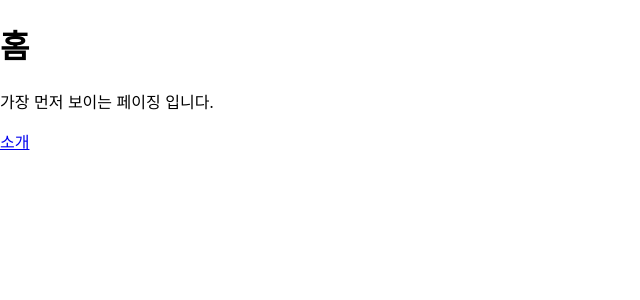
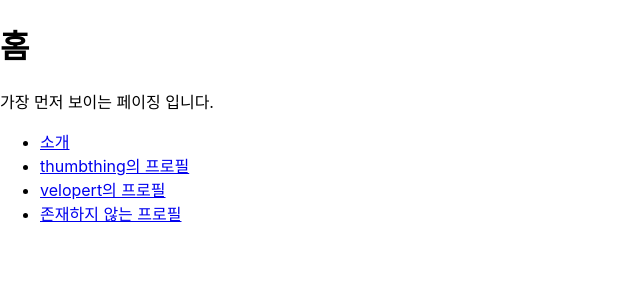
Before and after one commit to thumbthing/react-SPA-router, a React (Create React App) app: page / in a window 1280 px wide. Shown: the top 300 px of the page, without its empty margins (0-640 px from the left). Built offline with nearby package versions, Linux system fonts and the light colour scheme.

Commit message:
feat: App.js (ul, li , Link (url 추가))

```diff
--- a/src/App.js
+++ b/src/App.js
@@ -1,12 +1,14 @@
 import { Route, Routes } from "react-router-dom";
 import About from "./pages/About";
 import Home from "./pages/Home";
+import Profile from "./pages/Profile";
 
 const App = () => {
   return (
     <Routes>
       <Route path="/" element={<Home />} />
       <Route path="/about" element={<About />} />
+      <Route path="/profiles/:username" element={<Profile />} />
     </Routes>
   );
 };
--- a/src/pages/Home.js
+++ b/src/pages/Home.js
@@ -5,7 +5,20 @@ const Home = () => {
     <div>
       <h1>홈</h1>
       <p>가장 먼저 보이는 페이징 입니다.</p>
-      <Link to="/about">소개</Link>
+      <ul>
+        <li>
+          <Link to="/about">소개</Link>
+        </li>
+        <li>
+          <Link to="/profiles/thumbthing">thumbthing의 프로필</Link>
+        </li>
+        <li>
+          <Link to="/profiles/velopert">velopert의 프로필</Link>
+        </li>
+        <li>
+          <Link to="/profiles/void">존재하지 않는 프로필</Link>
+        </li>
+      </ul>
     </div>
   );
 };
```
